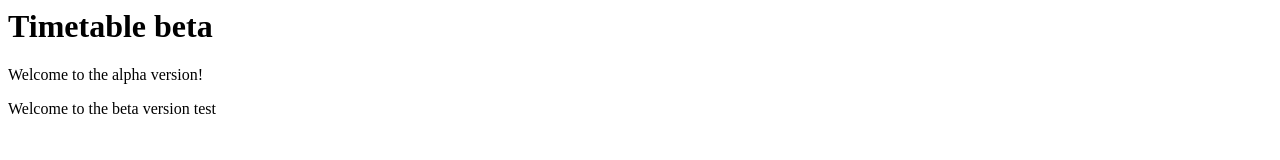
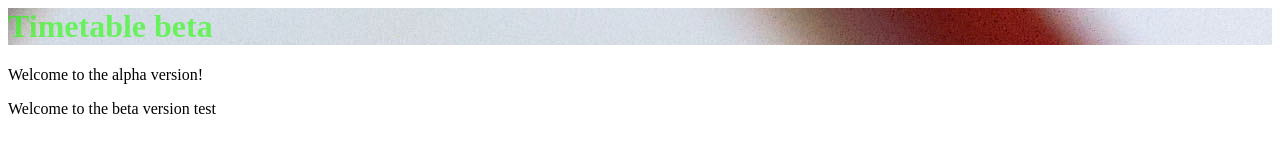
Before and after one commit to RaphaelLAN/time-table-project, a plain HTML site: page index.html in a window 1280 px wide. Drawn offline with Linux system fonts and the light colour scheme; files whose address does not match are found by name.

Commit message:
added link to stylesheet

```diff
--- a/index.html
+++ b/index.html
@@ -1,5 +1,7 @@
 <html>
-    <head></head>
+    <head>
+        <link href="time-table-project/index-style.css" rel="stylesheet">
+    </head>
     <body>
         <h1>Timetable beta</h1>
 
```
